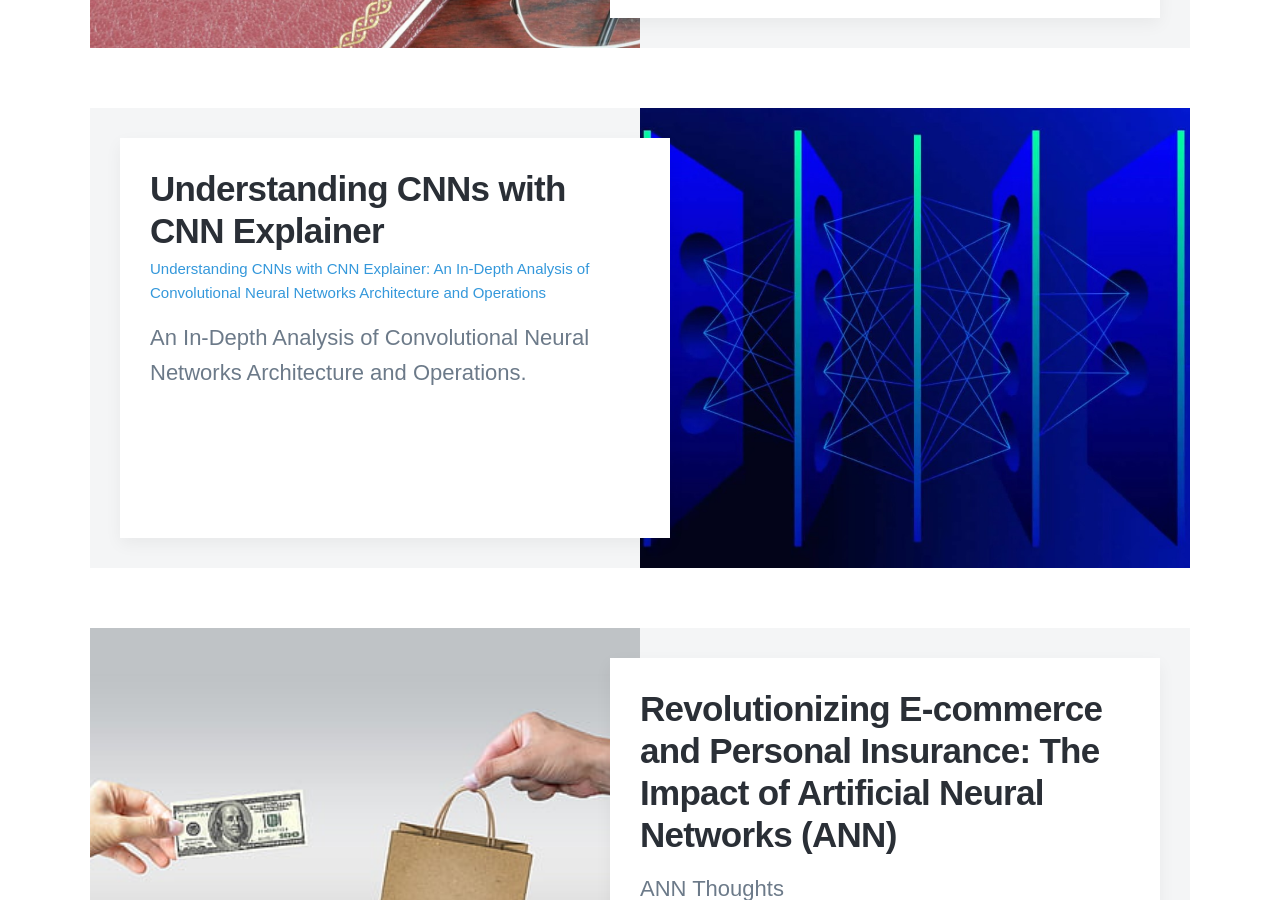
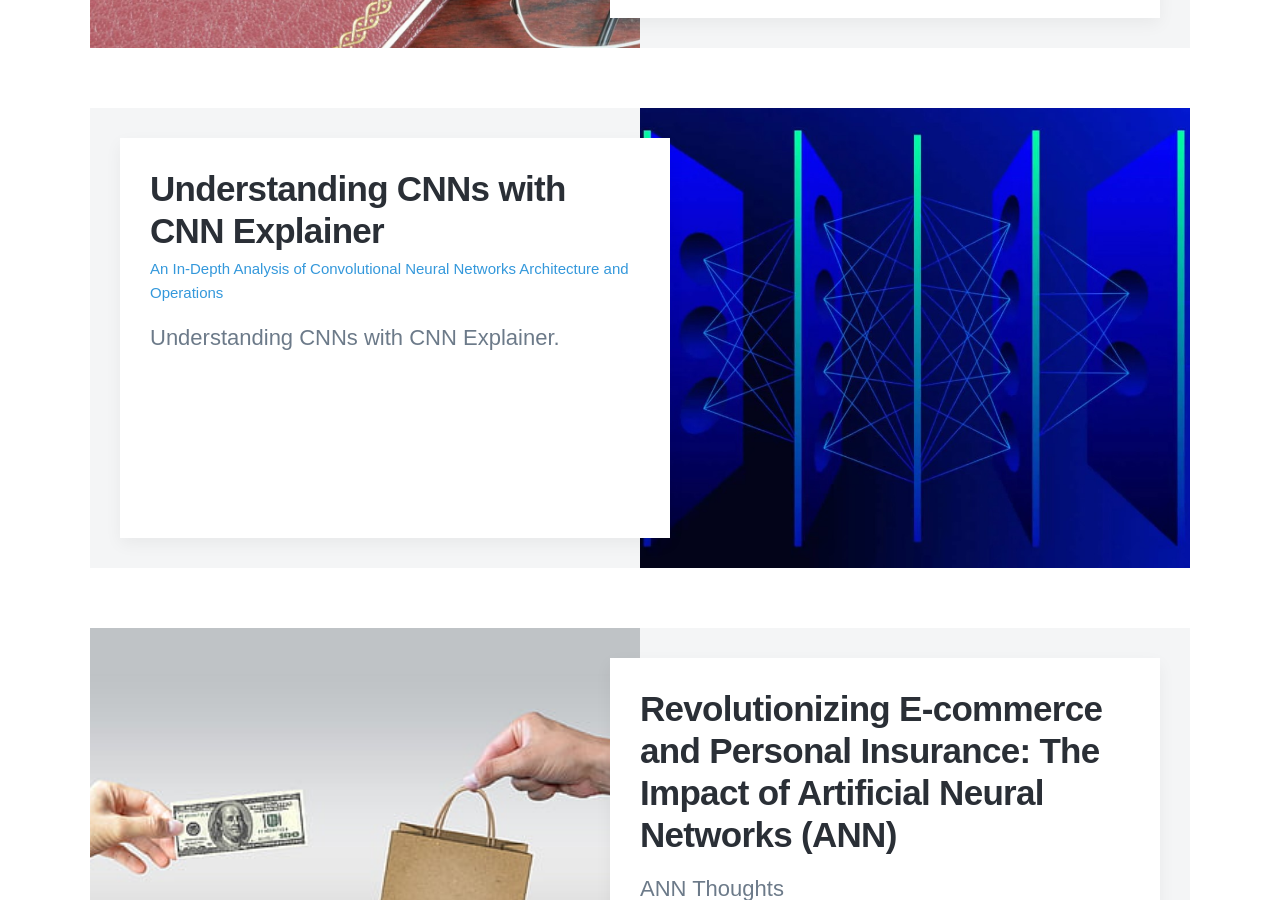
Before and after one commit to DaisyIpatzi/daisyipatzi.github.io, a Jekyll site: the page built from blog/index.html, in a window 1280 px wide and 900 px high, scrolled down 944 px. Built offline with Jekyll 4.4.1, drawn with Linux system fonts in a browser that asks for light colours; nearby versions of some CDN libraries; some web fonts are replaced; the list of posts is cut into pages by our own code.

Commit message:
Update 2024-01-31-CNN-Explainer.md

```diff
--- a/_posts/2024-01-31-CNN-Explainer.md
+++ b/_posts/2024-01-31-CNN-Explainer.md
@@ -1,8 +1,8 @@
 ---
 title: "Understanding CNNs with CNN Explainer"
-subtitle: "Understanding CNNs with CNN Explainer: An In-Depth Analysis of Convolutional Neural Networks Architecture and Operations"
+subtitle: "An In-Depth Analysis of Convolutional Neural Networks Architecture and Operations"
 date: 2024-01-31 00:00:00
-description: "An In-Depth Analysis of Convolutional Neural Networks Architecture and Operations."
+description: "Understanding CNNs with CNN Explainer."
 featured_image: "images/demo/cnn-explainer-image.jpg"
 ---
 
```
